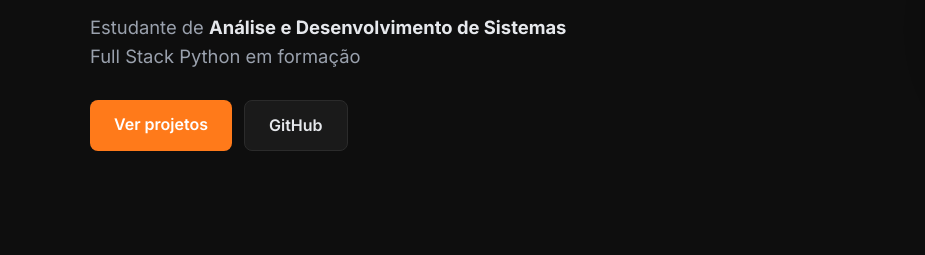
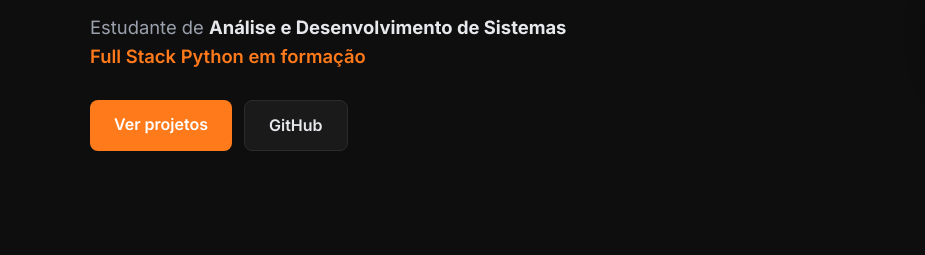
Before and after one commit to CarlosNicoletti/CarlosNicoletti.github.io, a plain HTML site: page index.html in a window 1280 px wide. Shown: the part 411-666 px from the top of the page, 0-925 px from the left. Drawn offline with Linux system fonts and the light colour scheme.

Commit message:
Ajusta estilo da frase destaque

```diff
--- a/style.css
+++ b/style.css
@@ -161,7 +161,7 @@ a {
   color: var(--texto);
 }
 
-.digitando {
+.destaque-texto {
   color: var(--destaque);
   font-weight: 600;
 }
```
